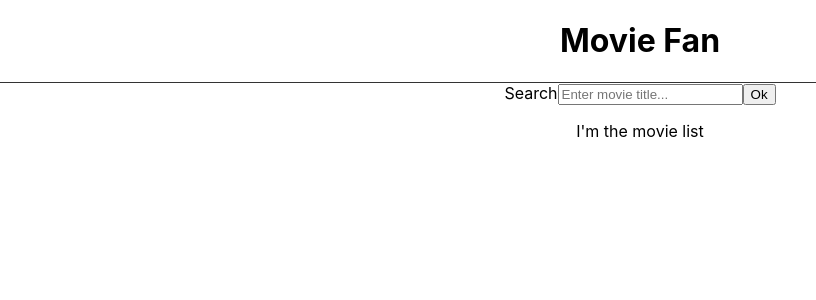
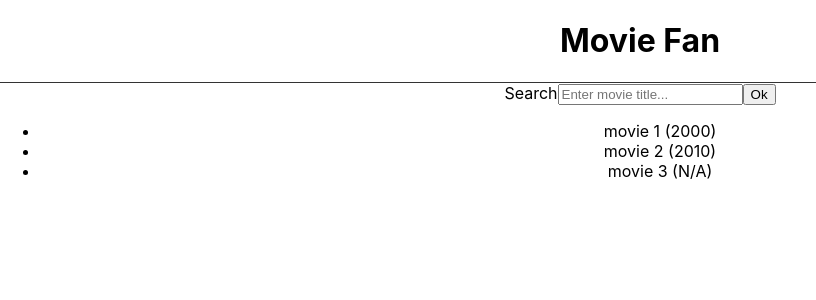
Before and after one commit to terchiem/movie-fan, a React (Create React App) app in the folder client/: page / in a window 1280 px wide. Shown: the top 300 px of the page, without its empty margins (0-816 px from the left). Built offline with nearby package versions, Linux system fonts and the light colour scheme.

Commit message:
Create placeholder for MovieList component

```diff
--- /dev/null
+++ b/client/src/components/MovieList/MovieList.css
@@ -0,0 +1,3 @@
+.MovieList {
+
+}
--- /dev/null
+++ b/client/src/components/MovieList/MovieList.js
@@ -0,0 +1,20 @@
+import React from 'react';
+import './MovieList.css';
+
+const TEST_MOVIES = [
+  { id: 1, title: 'movie 1', year: 2000 },
+  { id: 2, title: 'movie 2', year: 2010 },
+  { id: 3, title: 'movie 3', year: 'N/A' },
+]
+
+function MovieList({ movies }) {
+  return (
+    <div className="MovieList">
+      <ul>
+        {TEST_MOVIES.map(m => <li key={m.id}>{m.title} ({m.year})</li>)}
+      </ul>
+    </div>
+  )
+}
+
+export default MovieList;
--- a/client/src/components/MovieSearch/MovieSearch.js
+++ b/client/src/components/MovieSearch/MovieSearch.js
@@ -2,13 +2,13 @@ import React from 'react';
 import './MovieSearch.css';
 
 import SearchBar from '../SearchBar/SearchBar';
+import MovieList from '../MovieList/MovieList';
 
 function MovieSearch() {
   return (
     <div className="MovieSearch">
       <SearchBar />
-
-      <p>I'm the movie list</p>
+      <MovieList />
     </div>
   )
 }
```
